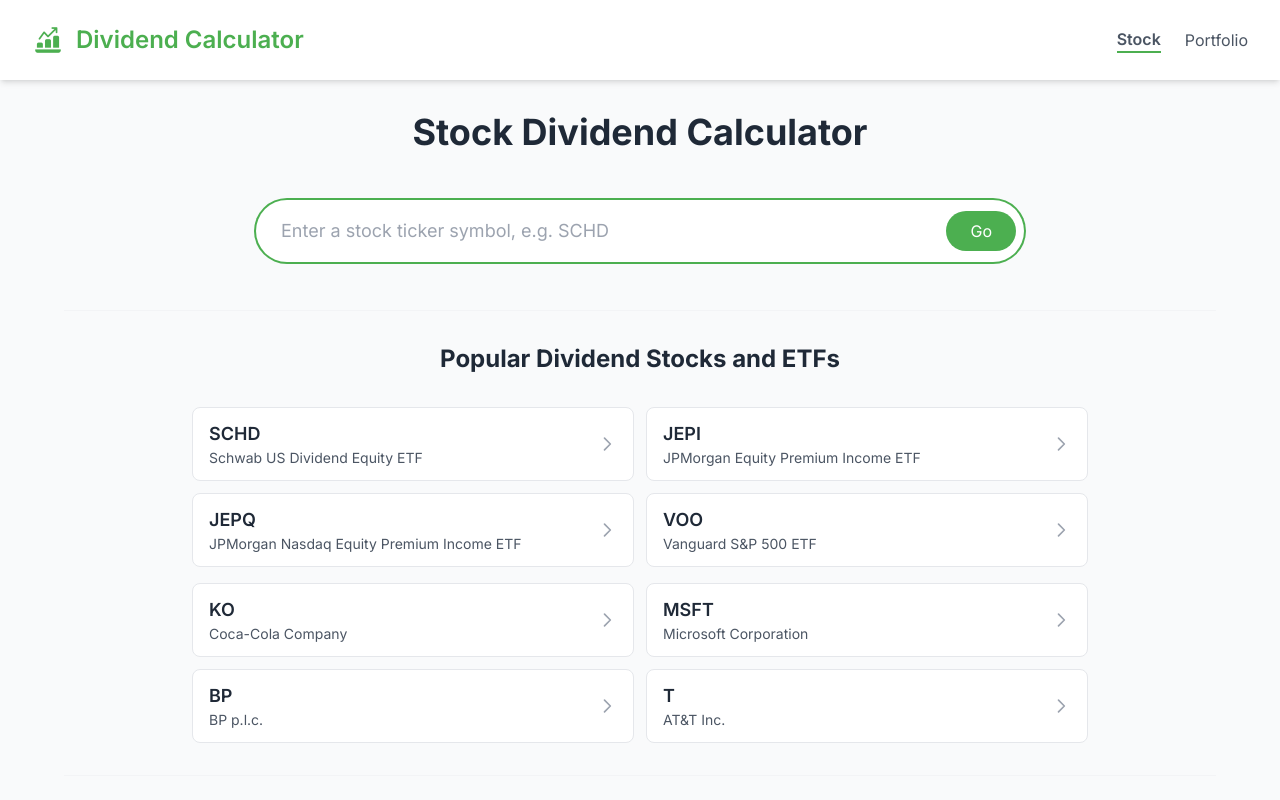
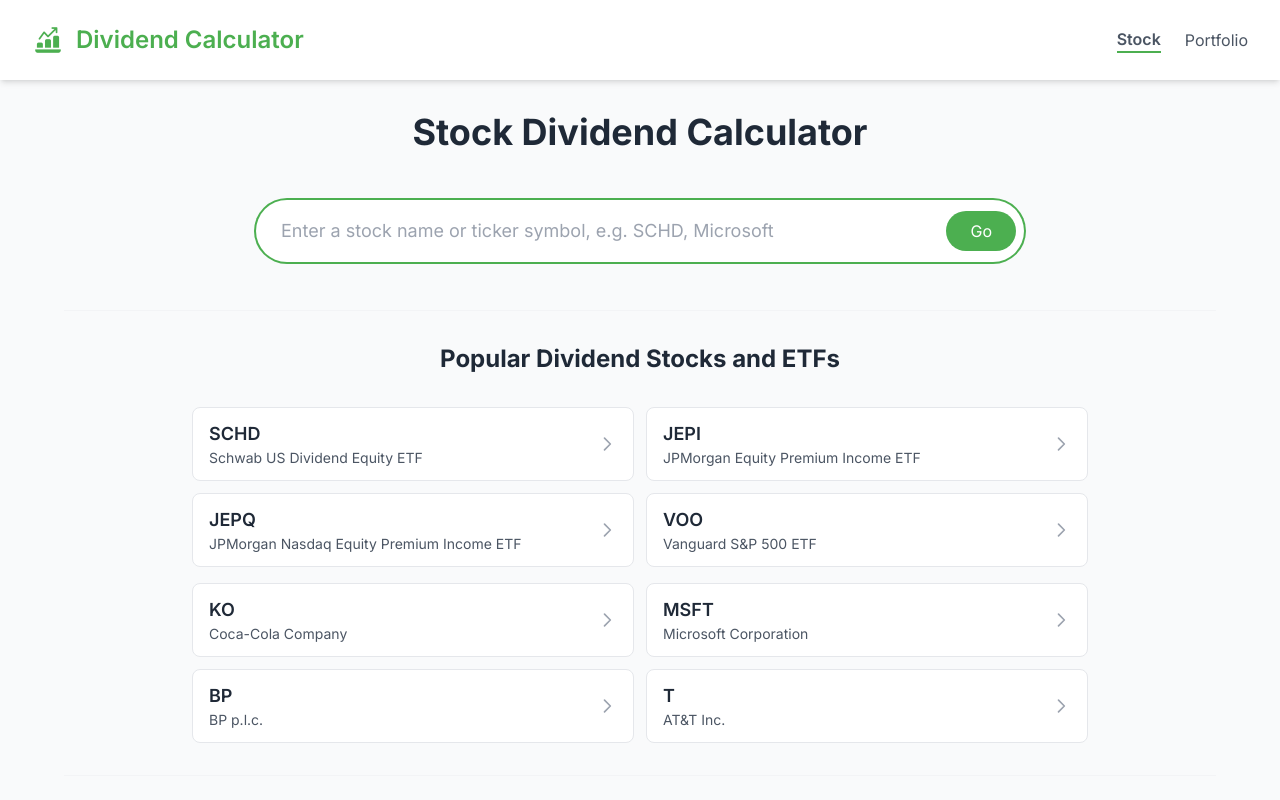
Before and after one commit to lichongxin212/dividend-calculator-next, a Next.js app: page / in a window 1280 px wide. Shown: the top 800 px of the page. Built offline with nearby package versions, Linux system fonts and the light colour scheme.

Commit message:
add api key

```diff
--- a/components/StockSearch.tsx
+++ b/components/StockSearch.tsx
@@ -133,7 +133,7 @@
             value={searchTerm}
             onChange={(e) => setSearchTerm(e.target.value)}
             onKeyDown={handleKeyDown}
-            placeholder="Enter a stock ticker symbol, e.g. SCHD"
+            placeholder="Enter a stock name or ticker symbol, e.g. SCHD, Microsoft"
             className="w-full px-6 py-4 text-lg border border-gray-300 rounded-full shadow-sm focus:outline-none focus:ring-2 focus:ring-[#4CAF50] focus:border-transparent"
           />
           <button
--- a/lib/api.ts
+++ b/lib/api.ts
@@ -1,7 +1,7 @@
 import { NextResponse } from 'next/server';
 import { unstable_cache } from 'next/cache';
 
-const API_KEY = process.env.POLYGON_API_KEY;
+const API_KEY = "Y8hrbNpzzjb9CYjEANUWFHYvvQaS8f3p";
 const BASE_URL = 'https://api.polygon.io';
 
 export interface StockDetail {
```
